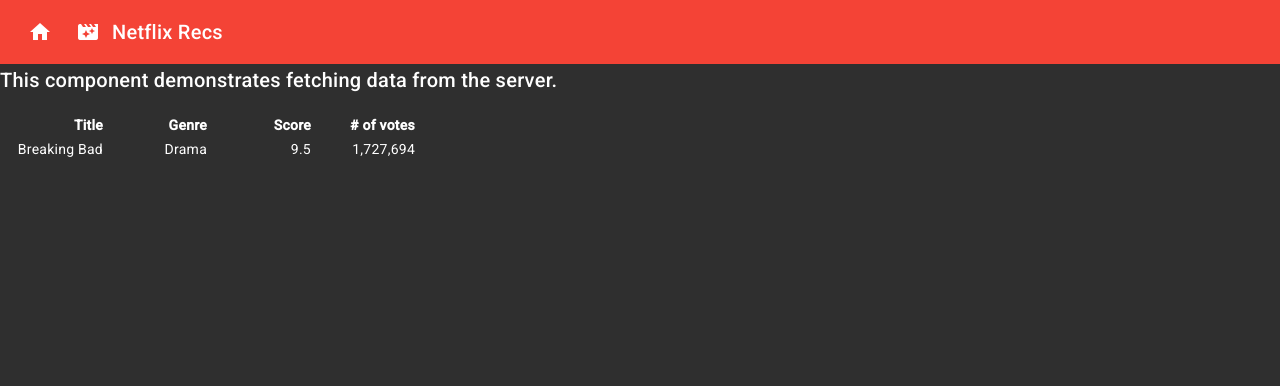
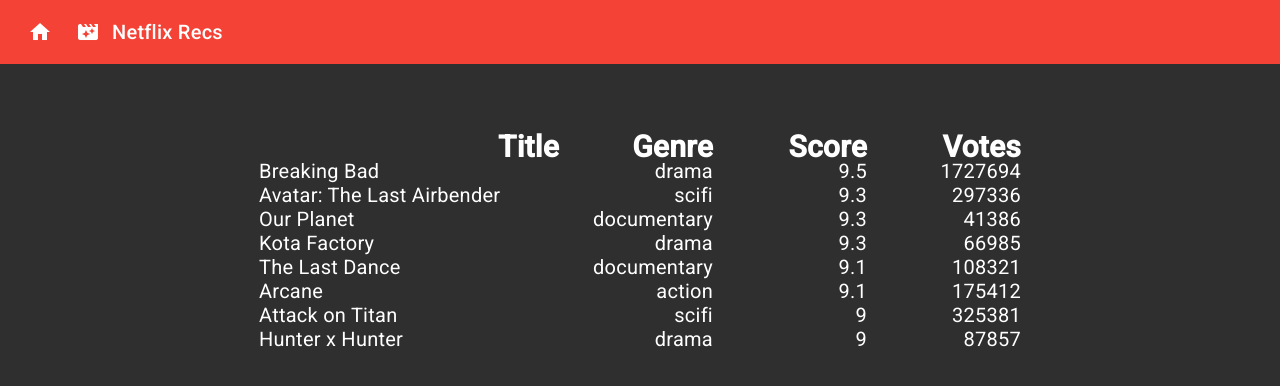
Before and after one commit to eliot390/NetflixRecsClient, an Angular app: page /fetch-data in a window 1280 px wide. Shown: the top 386 px of the page. Built offline with nearby package versions, Linux system fonts and the light colour scheme.

Commit message:
updated json fetching

```diff
--- a/src/app/fetch-data/fetch-data.component.css
+++ b/src/app/fetch-data/fetch-data.component.css
@@ -1,4 +1,23 @@
 .table-heading, .table-entry {
-  width: 100px;
+  width: 150px;
   text-align: end;
 }
+
+.table-heading {
+  font-size: 30px;
+}
+
+.table-entry, .table-title {
+  font-size: 20px;
+}
+
+.table-title {
+  text-align: left;
+  width: 300px;
+}
+
+.table-box {
+  display: flex;
+  justify-content: center;
+  margin-top: 5em;
+}
--- a/src/app/fetch-data/fetch-data.component.html
+++ b/src/app/fetch-data/fetch-data.component.html
@@ -1,20 +1,23 @@
-<h2>This component demonstrates fetching data from the server.</h2>
 
+<p *ngIf="!data?.length"><em>Loading...</em></p>
+
+<div class="table-box">
   <table class='table table-striped' aria-labelledby="tableLabel">
     <thead>
       <tr>
         <th class='table-heading'>Title</th>
         <th class='table-heading'>Genre</th>
         <th class='table-heading'>Score</th>
-      <th class='table-heading'># of votes</th>
+        <th class='table-heading'>Votes</th>
       </tr>
     </thead>
     <tbody>
-    <tr>
-      <td class='table-entry'>Breaking Bad</td>
-      <td class='table-entry'>Drama</td>
-      <td class='table-entry'>9.5</td>
-      <td class='table-entry'>1,727,694</td>
+      <tr *ngFor="let info of data">
+        <td class='table-title'>{{ info.TITLE }}</td>
+        <td class='table-entry'>{{ info.GENRE }}</td>
+        <td class='table-entry'>{{ info.SCORE }}</td>
+        <td class='table-entry'>{{ info.VOTES }}</td>
       </tr>
     </tbody>
   </table>
+</div>
--- a/src/app/fetch-data/fetch-data.component.ts
+++ b/src/app/fetch-data/fetch-data.component.ts
@@ -1,4 +1,5 @@
-import { Component } from '@angular/core';
+import { Component, Inject } from '@angular/core';
+import { HttpClient } from '@angular/common/http';
 
 @Component({
   selector: 'app-fetch-data',
@@ -6,5 +7,67 @@
   styleUrls: ['./fetch-data.component.css']
 })
 export class FetchDataComponent {
+  public data: NetflixData[] = [
+    {
+      "TITLE": "Breaking Bad",
+      "SCORE": 9.5,
+      "VOTES": 1727694,
+      "GENRE": "drama",
+     },
+     {
+      "TITLE": "Avatar: The Last Airbender",
+      "SCORE": 9.3,
+      "VOTES": 297336,
+      "GENRE": "scifi",
+     },
+     {
+      "TITLE": "Our Planet",
+      "SCORE": 9.3,
+      "VOTES": 41386,
+      "GENRE": "documentary",
+     },
+     {
+      "TITLE": "Kota Factory",
+      "SCORE": 9.3,
+      "VOTES": 66985,
+      "GENRE": "drama",
+     },
+     {
+      "TITLE": "The Last Dance",
+      "SCORE": 9.1,
+      "VOTES": 108321,
+      "GENRE": "documentary",
+     },
+     {
+      "TITLE": "Arcane",
+      "SCORE": 9.1,
+      "VOTES": 175412,
+      "GENRE": "action",
+     },
+     {
+      "TITLE": "Attack on Titan",
+      "SCORE": 9,
+      "VOTES": 325381,
+      "GENRE": "scifi",
+     },
+     {
+      "TITLE": "Hunter x Hunter",
+      "SCORE": 9,
+      "VOTES": 87857,
+      "GENRE": "drama",
+     }
+  ];
 
+  // constructor(http: HttpClient, @Inject('BASE_URL') baseUrl: string) {
+  //   http.get<NetflixData[]>(baseUrl + 'weatherforecast').subscribe(result => {
+  //     this.data = result;
+  //   }, error => console.error(error));
+  // }
 }
+
+interface NetflixData {
+  TITLE: string;
+  GENRE: string;
+  SCORE: number;
+  VOTES: number;
+}
--- a/src/app/home/home.component.css
+++ b/src/app/home/home.component.css
@@ -0,0 +1,19 @@
+.content {
+  display: flex;
+  margin-top: 3em;
+  flex-direction: column;
+  align-items: center;
+  justify-content: center;
+}
+
+#welcome {
+  font-size: 75px;
+}
+
+#info {
+  margin-top: 30px;
+  width: 25em;
+  font-size: 30px;
+  text-align: center;
+  line-height: 1.0;
+}
--- a/src/app/home/home.component.html
+++ b/src/app/home/home.component.html
@@ -1 +1,6 @@
-<h1>Welcome to Netflix Recs</h1>
+<div class="content">
+  <p id="welcome">Welcome to Netflix Recs</p>
+  <div id="info">
+    Netflix Recs is a web application created with the intent to give recommendations of Netflix shows based off of a top rated Netflix shows database.
+  </div>
+</div>
```
Also changed, not shown: BestShowsNetflix.json (added, +82 -0 lines). Lines whose indentation alone changed are shown as unchanged.
